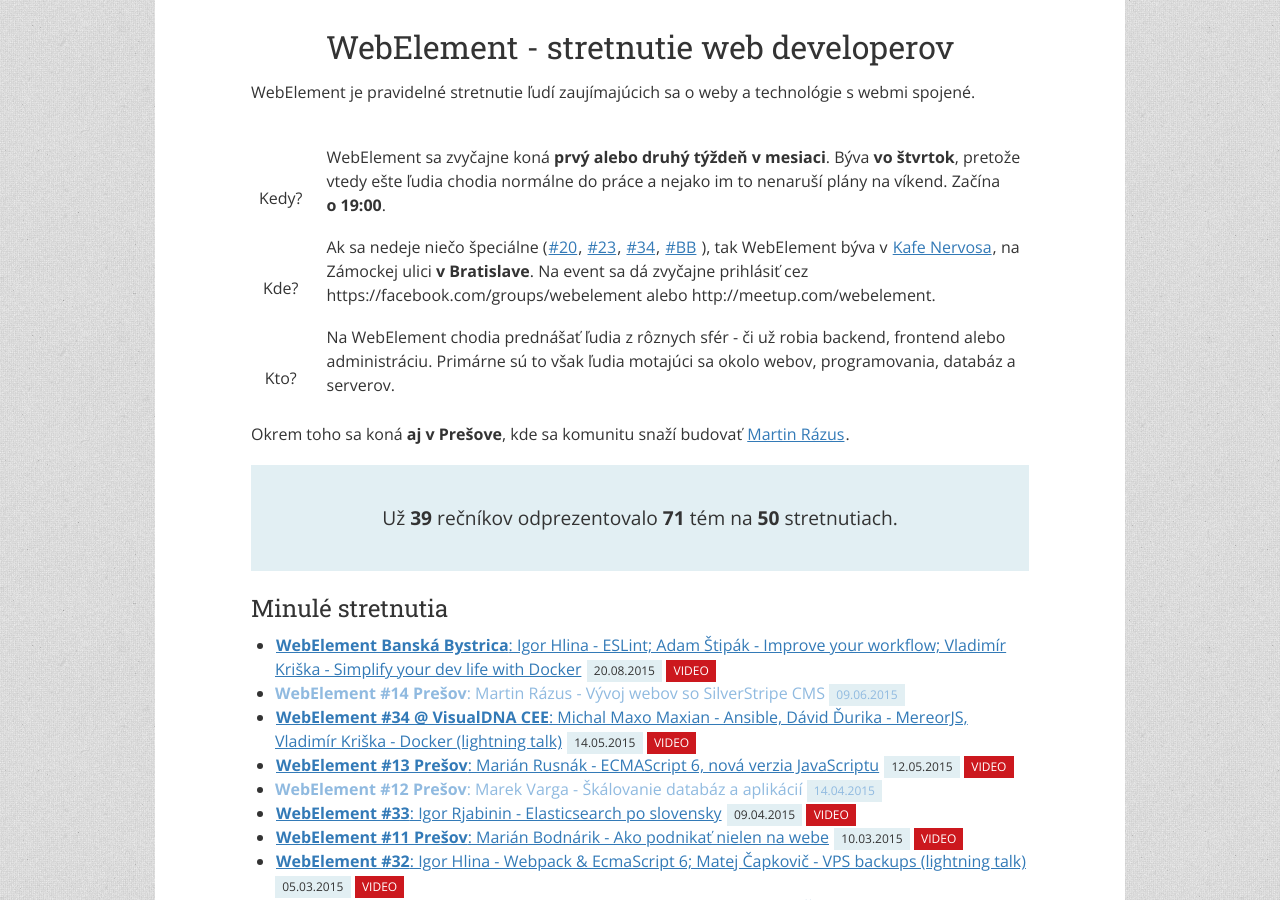
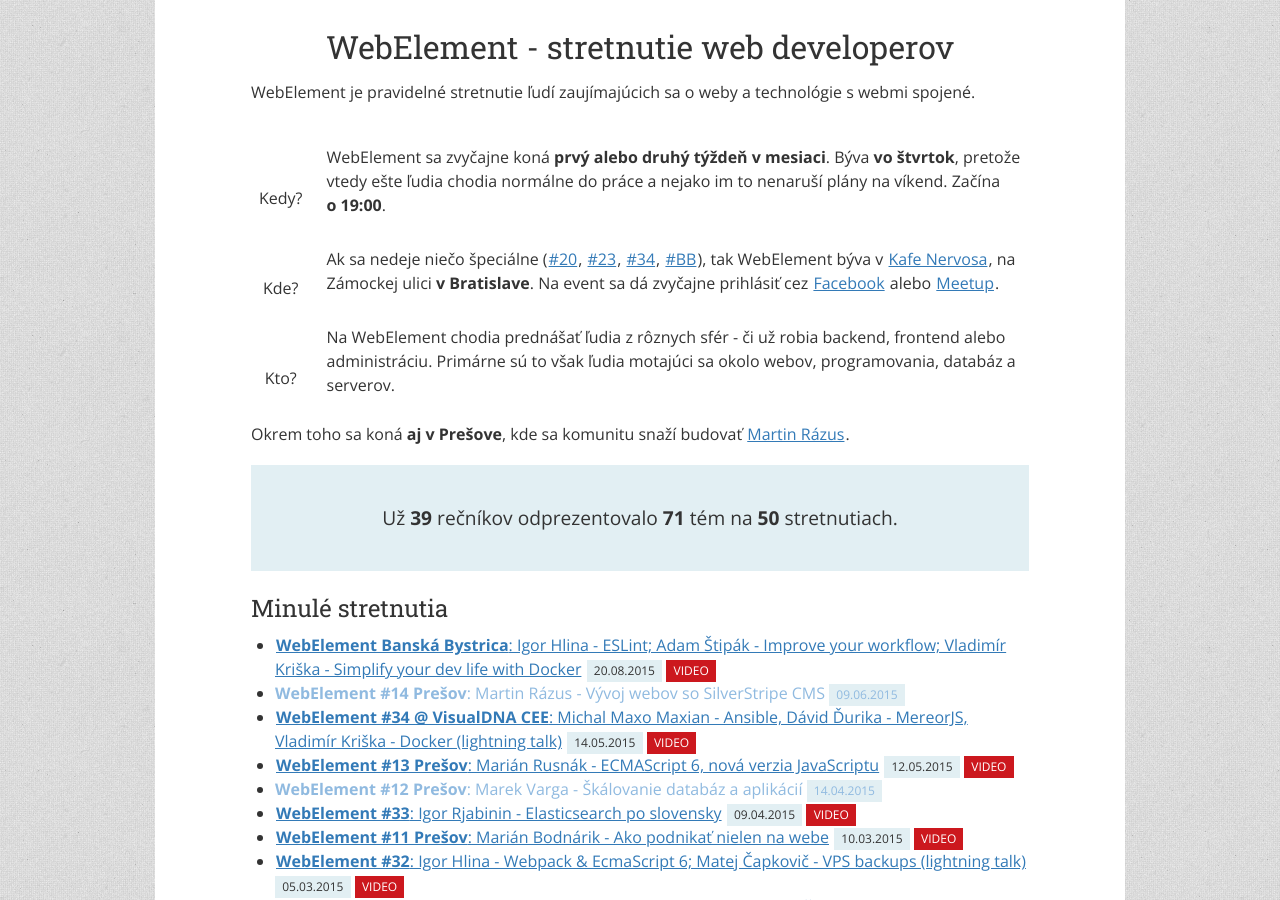
Before and after one commit to ujovlado/webelement-sk, a Jekyll site: the page built from index.md, in a window 1280 px wide and 900 px high, scrolled down 338 px. Built offline with Jekyll 4.4.1, drawn with Linux system fonts in a browser that asks for light colours; part of the change alters nothing that is shown.

```diff
--- a/index.md
+++ b/index.md
@@ -32,10 +32,9 @@ WebElement je pravidelné stretnutie ľudí zaujímajúcich sa o weby a technol
             (<a href="{% post_url 2013-06-06-webelement-20-sygic-andrej-had-ondrej-svitek-git %}" title="WebElement #20 @ Sygic">#20</a>,
             <a href="{% post_url 2013-09-05-webelement-23-marek-lichtner-hackovanie-dani-a-odvodov-pre-web-developerov %}" title="WebElement #23 @ Progressbar">#23</a>,
             <a href="{% post_url 2015-05-14-webelement-34 %}" title="WebElement #34 @ VisualDNA CEE">#34</a>,
-            <a href="{% post_url 2015-08-20-webelement-bb %}" title="WebElement Banská Bystrica">#BB</a>
-            ), tak WebElement býva v
+            <a href="{% post_url 2015-08-20-webelement-bb %}" title="WebElement Banská Bystrica">#BB</a>), tak WebElement býva v
             <a href="https://maps.google.com/maps?q=Zámocká 30, Bratislava" title="Kafe Nervosa, Zámocká 30, Bratislava" target="_blank">Kafe Nervosa</a>, na Zámockej ulici <strong>v Bratislave</strong>.
-            Na event sa dá zvyčajne prihlásiť cez {{ site.links.facebook }} alebo {{ site.links.meetup }}.
+            Na event sa dá zvyčajne prihlásiť cez {{ site.anchors.facebook }} alebo {{ site.anchors.meetup }}.
         </td>
     </tr>
     <tr>
```
